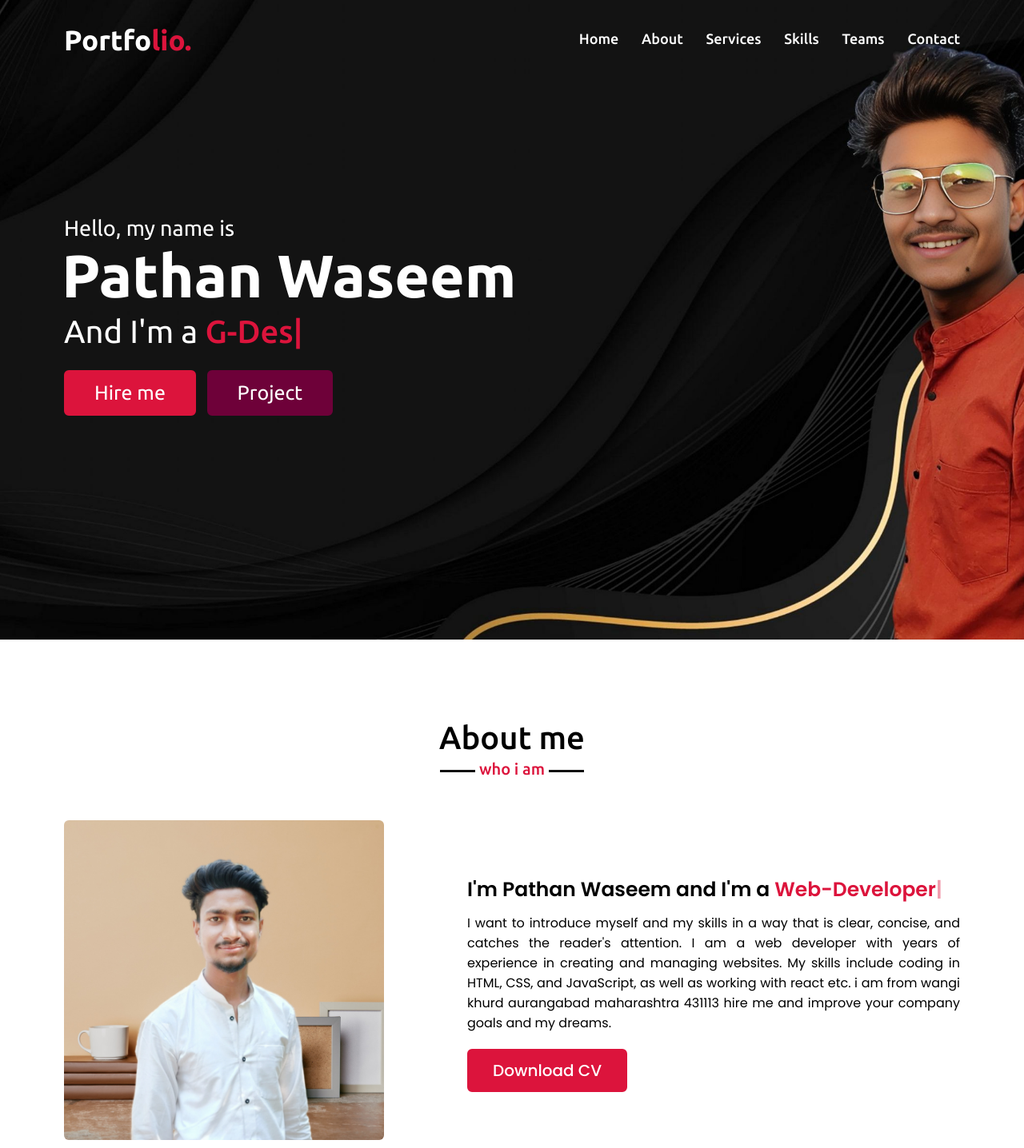
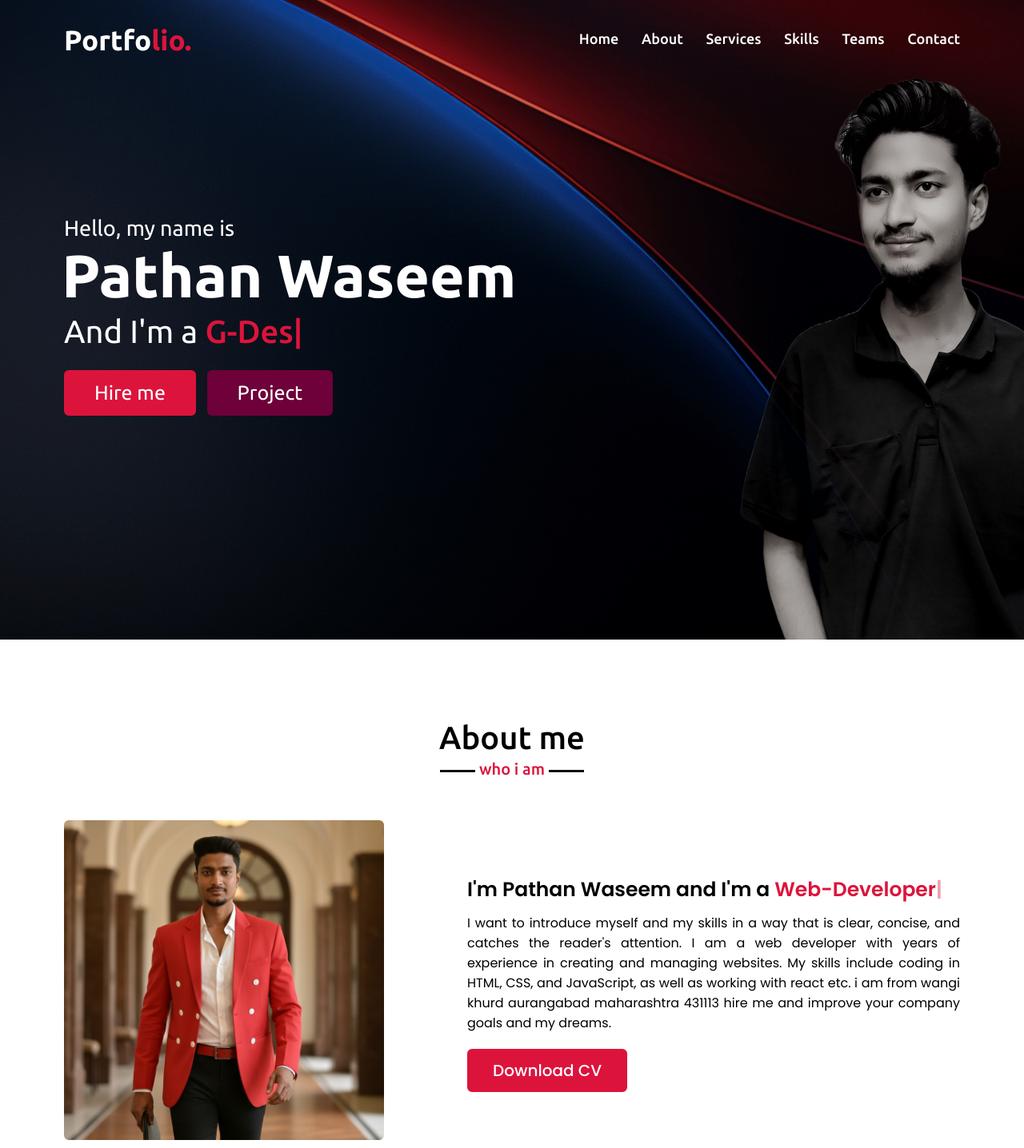
Before and after one commit to Waseemkhan876/PortFolio-Waseem-Official, a plain HTML site: page index.html in a window 1280 px wide. Shown: the top 1436 px of the page at 80% size. Drawn offline with nearby package versions, Linux system fonts and the light colour scheme.

Commit message:
pic updated

```diff
--- a/Assest/css/style.css
+++ b/Assest/css/style.css
@@ -189,7 +189,7 @@ li :hover:after{
 /* home section styling */
 .home{
     display: flex;
-    background: url("../images/banner000.jpg") no-repeat center;
+    background: url("../images/ChangeBanner.jpg") no-repeat center;
     height: 100vh;
     color: #fff;
     min-height: 500px;
--- a/index.html
+++ b/index.html
@@ -76,7 +76,7 @@
             <h2 class="title themeC">About me</h2>
             <div class="about-content">
                 <div class="column left">
-                    <img src="./Assest/images/Updated Pic.jpg" alt="profile">
+                    <img src="./Assest/images/Gemini_Generated_Image_r7tq3hr7tq3hr7tq.png" alt="profile">
                 </div>
                 <div class="column right">
                     <div class="text">I'm Pathan Waseem and I'm a <span class="typing-2 themeC"></span></div>
```
Also changed, not shown: Assest/images/Gemini_Generated_Image_r7tq3hr7tq3hr7tq.png (added).
